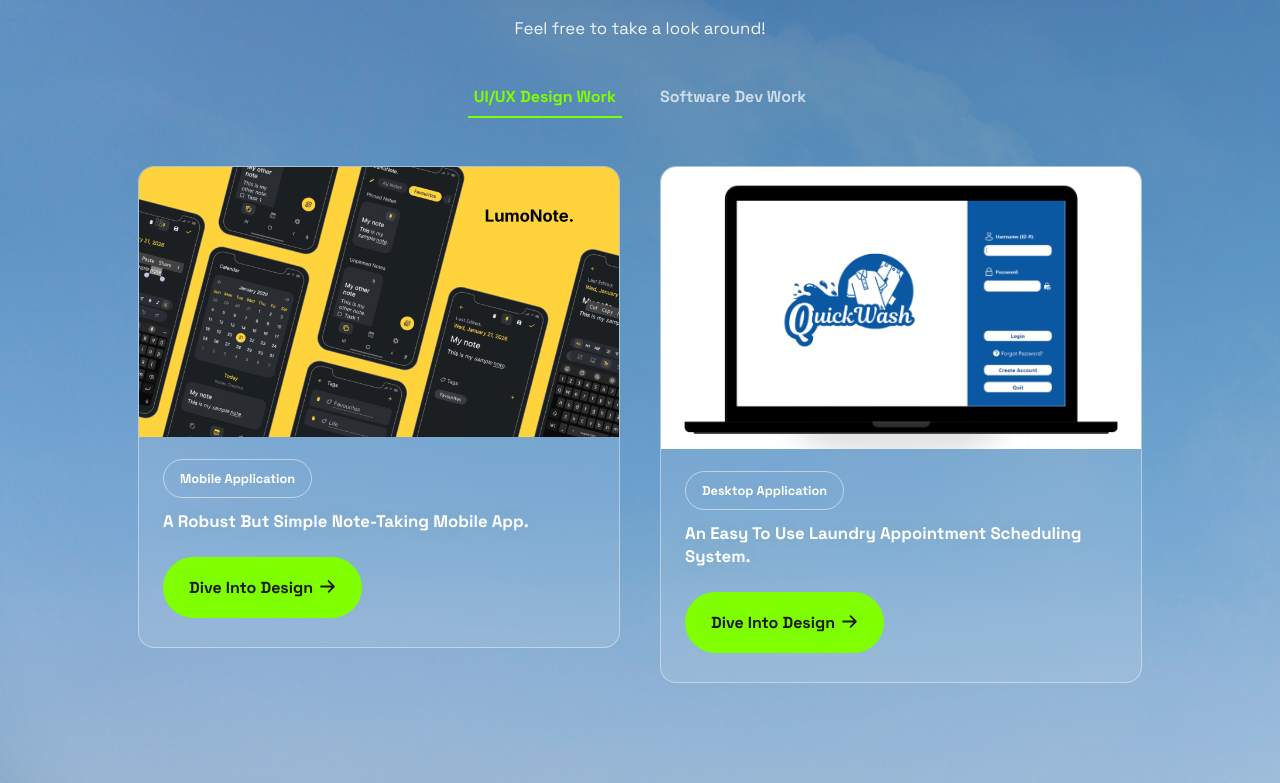
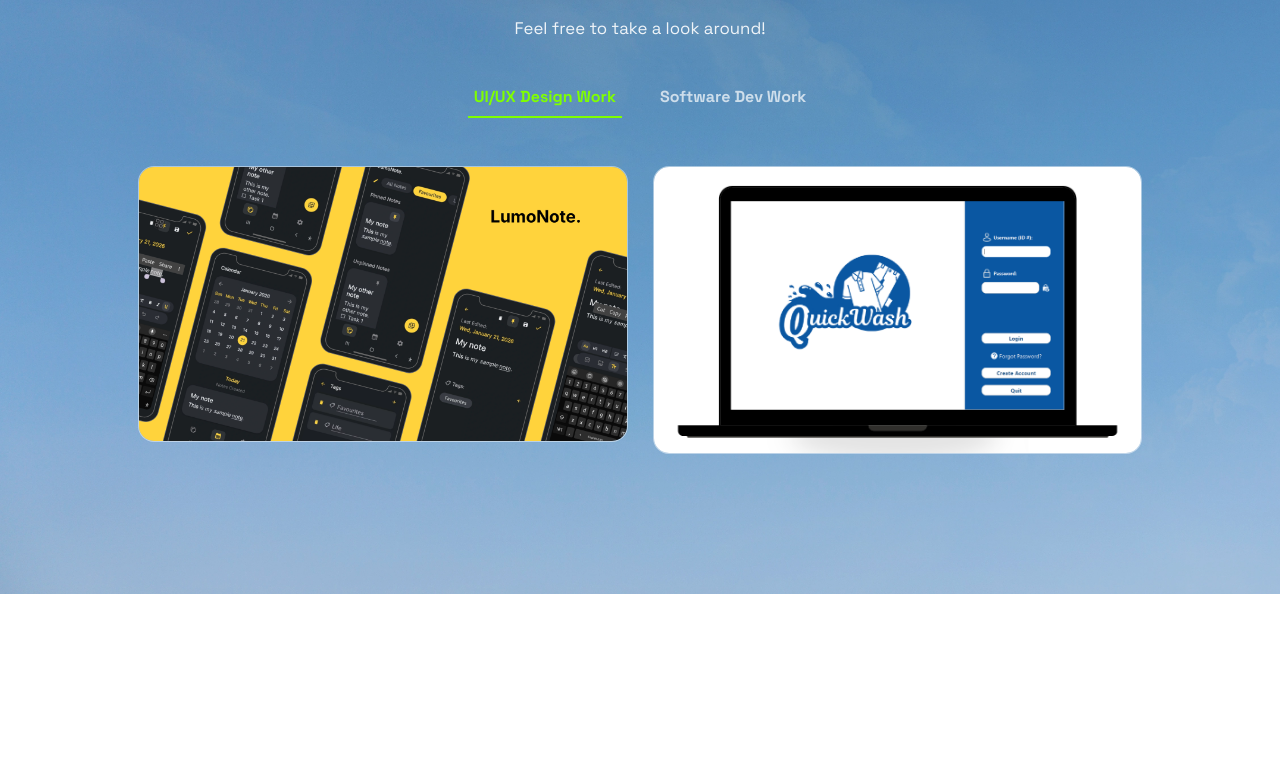
Before and after one commit to curioskye-studios/Portfolio, a React (Vite) app: page /portfolio in a window 1280 px wide. Shown: the part 364-1147 px from the top of the page. After the commit the page ends 958 px from the top, so only its background shows below. Built offline with nearby package versions, Linux system fonts and the light colour scheme.

Commit message:
updated project card display

```diff
--- a/src/base.css
+++ b/src/base.css
@@ -173,15 +173,6 @@
     border-width: 2.1px;
     font-weight: 900 !important;
     font-size: 16px;
-}
-
-.btn-primary svg.arrow-right {
-  transition: all 0.5s;
-  transition: all 300ms cubic-bezier(0.4, 0, 0.2, 1);
-}
-
-.btn-primary:hover svg.arrow-right {
-  transform: rotate(360deg);
 }
 
 
--- a/src/components/ArrowButton.jsx
+++ b/src/components/ArrowButton.jsx
@@ -1,4 +1,5 @@
 import { Link } from 'react-router-dom';
+import RightArrow from './RightArrow';
 
 export default function ArrowButton({ className, linkPath, children, ...props }) {
 
@@ -8,20 +9,7 @@
       <Link to={linkPath} className="btn-primary">
         {children}
 
-        <svg
-          className="arrow-right"
-          style={{marginTop: "-4px", marginLeft: "6px"}}
-          xmlns="http://www.w3.org/2000/svg"
-          width="17" height="17"
-          viewBox="0 0 24 24">
-            <path
-              fill="none"
-              stroke="currentColor"
-              strokeLinecap="round"
-              strokeLinejoin="round"
-              strokeWidth="2.5"
-              d="M13.5 4.5L21 12m0 0l-7.5 7.5M21 12H3" />
-        </svg>
+        <RightArrow />
       </Link>
 
     </div>
--- a/src/components/ProjectCard/ProjectCard.css
+++ b/src/components/ProjectCard/ProjectCard.css
@@ -1,3 +1,7 @@
+:root {
+  --badge-white: #e5e5e5;
+}
+
 .project-card {
   background: rgba(255,255,255,0.1);
   border: 1.75px solid rgba(255, 255, 255, 0.401);
@@ -26,6 +30,28 @@
   width: 100%;
   height: auto;
   overflow: hidden;
+  position: relative;
+}
+
+.project-overlay {
+  position: absolute;
+  bottom: 0;
+  right: 0;
+  z-index: 1;
+  width: 100%;
+  height: 25%; /* ← taller so fade starts higher up */
+  background: linear-gradient(to bottom, transparent 0%, rgba(0, 0, 0, 0.934) 100%);
+  backdrop-filter: blur(1px);
+  border-radius: inherit;
+  display: flex;
+  align-items: center;
+  justify-content: center;
+}
+
+.project-header {
+  display: flex;
+  align-items: center;
+  justify-content: space-between;
 }
 
 .project-img {
@@ -48,33 +74,55 @@
   transform: scale(1.05);
 }
 
+.project-card:hover .project-body {
+  display: flex;
+}
+
+svg.arrow-right.rotate-right {
+  transition: all 0.5s;
+  transition: all 300ms cubic-bezier(0.4, 0, 0.2, 1);
+}
+.project-body:hover svg.arrow-right.rotate-right {
+  transform: rotate(360deg) !important;
+}
+
 .project-body {
-  padding: 22px 24px 26px;
+  padding: 22px 24px 10px 26px;
   display: flex;
   flex-direction: column;
   gap: 12px;
+  display: none;
 }
 
 .project-type-badge {
   display: inline-block;
-  border: 1.5px solid rgba(255,255,255,0.5);
+  border: 1.5px solid var(--badge-white);
   border-radius: 50px;
   padding: 5px 16px;
-  font-weight: 700;
+  font-weight: 900;
   font-size: 0.8rem;
-  color: var(--white);
+  color: var(--badge-white);
   width: fit-content;
 }
 
 .project-title {
-  font-weight: 800;
+  font-weight: 600;
   font-size: 1.05rem;
   color: var(--white);
   line-height: 1.4;
 }
 
 .project-btn {
-  width: fit-content;
-  margin-top: 20px;
-  margin-bottom: 20px;
+  background: var(--green);
+  color: #1a1a1a;
+  border: none;
+  border-radius: 50px;
+  padding: 5px 20px 5px 15px;
+  font-weight: 800;
+  cursor: pointer;
+  text-decoration: none;
 }
+
+.project-btn:hover {
+  border: 1.5px solid #1a1a1a;
+}
--- a/src/components/ProjectCard/ProjectCard.jsx
+++ b/src/components/ProjectCard/ProjectCard.jsx
@@ -1,5 +1,6 @@
 import './ProjectCard.css'
-import ArrowButton from '../ArrowButton';
+import { Link } from 'react-router-dom';
+import RightArrow from '../RightArrow';
 
 export default function ProjectCard({ projectData, cardAOSDelay, cardStyle }) {
 
@@ -31,7 +32,8 @@
     );
 
   return (
-    <div
+    <Link
+      to={projectData.link}
       key={projectData.id}
       className="project-card"
       style={cardStyle}
@@ -39,23 +41,24 @@
       data-aos-delay={cardAOSDelay}
       data-aos-once="true">
 
+      {/* Card Body */}
+      <div className="project-body">
+
+        <div className="project-header">
+          <span className="project-type-badge">{projectData.type}</span>
+
+          <div className="project-btn">
+            <RightArrow className="rotate-right" />
+          </div>
+        </div>
+
+        <h4 className="project-title">{projectData.title}</h4>
+      </div>
+
       {/* Project Image */}
       <div className="project-img-wrap">
         {projectImage}
       </div>
-
-      {/* Card Body */}
-      <div className="project-body">
-
-        <span className="project-type-badge">{projectData.type}</span>
-        <h3 className="project-title">{projectData.title}</h3>
-
-        <ArrowButton
-          linkPath={projectData.link} className="project-btn">
-            Dive Into Design
-        </ArrowButton>
-      </div>
-
-    </div>
+    </Link>
   );
 }
--- /dev/null
+++ b/src/components/RightArrow.jsx
@@ -0,0 +1,18 @@
+export default function RightArrow({ className = '' }) {
+  return (
+      <svg
+        className={`arrow-right ${className}`}
+        style={{marginTop: "-4px", marginLeft: "6px"}}
+        xmlns="http://www.w3.org/2000/svg"
+        width="17" height="17"
+        viewBox="0 0 24 24">
+          <path
+            fill="none"
+            stroke="currentColor"
+            strokeLinecap="round"
+            strokeLinejoin="round"
+            strokeWidth="2.5"
+            d="M13.5 4.5L21 12m0 0l-7.5 7.5M21 12H3" />
+        </svg>
+    );
+}
--- a/src/data/projects.js
+++ b/src/data/projects.js
@@ -1,4 +1,3 @@
-// IMAGES — replace these imports with your actual project screenshots:
 import lumoNoteImg from '../assets/ux-projects/lumonote/lumonote-project.png';
 import quickWashImg from '../assets/ux-projects/quickwash/quickwash-project.png';
 
@@ -11,7 +10,7 @@
       img: lumoNoteImg,
       imgPlaceholder: { bg: '#F5C518', label: 'LumoNote.' },
       link: '/portfolio/lumonote',
-      column: 1
+      columnNum: 1
     },
     {
       id: 'quickwash',
@@ -20,7 +19,7 @@
       img: quickWashImg,
       imgPlaceholder: { bg: '#ffffff', label: 'QuickWash' },
       link: '/portfolio/quickwash',
-      column: 2
+      columnNum: 2
     },
   ],
 
--- a/src/index.css
+++ b/src/index.css
@@ -123,3 +123,12 @@
   border: 1.5px solid #1a1a1a;
   transform: translateY(-2px);
 }
+
+.btn-primary svg.arrow-right{
+  transition: all 0.5s;
+  transition: all 300ms cubic-bezier(0.4, 0, 0.2, 1);
+}
+
+.btn-primary:hover svg.arrow-right {
+  transform: rotate(360deg);
+}
--- a/src/pages/Portfolio/Portfolio.css
+++ b/src/pages/Portfolio/Portfolio.css
@@ -54,16 +54,17 @@
 /* Grid */
 .projects-grid {
   display: flex;
-  gap: 40px;
+  gap: 25px;
   align-items: flex-start;
   justify-content: center;
+  margin-bottom: 40px;
 }
 
 .projects-col {
   flex: 1;
   display: flex;
   flex-direction: column;
-  gap: 40px;
+  gap: 25px;
 }
 
 .no-project {
--- a/src/pages/Portfolio/Portfolio.jsx
+++ b/src/pages/Portfolio/Portfolio.jsx
@@ -41,10 +41,15 @@
     );
   }
 
-  const col1 = PROJECTS[activeTab].filter(p => isMobile || p.column === 1);
-  const col2 = PROJECTS[activeTab].filter(p => p.column === 2);
+  const col1Projects =
+    PROJECTS[activeTab].filter(
+      project => isMobile || project.columnNum === 1
+    );
+  const col2Projects =
+    PROJECTS[activeTab].filter(
+      project => project.columnNum === 2
+  );
   const isEmpty = PROJECTS[activeTab].length === 0;
-
 
   return (
     <div className="portfolio sky-bg">
@@ -86,14 +91,14 @@
             (
               <>
                 <div className="projects-col">
-                  {col1.map((project, i) => createProjectCard(project, i))}
+                  {col1Projects.map((project, i) => createProjectCard(project, i))}
                 </div>
 
                 {
                   !isMobile &&
                   (
                     <div className="projects-col">
-                      {col2.map((project, i) => createProjectCard(project, i))}
+                      {col2Projects.map((project, i) => createProjectCard(project, i))}
                     </div>
                   )
                 }
```
